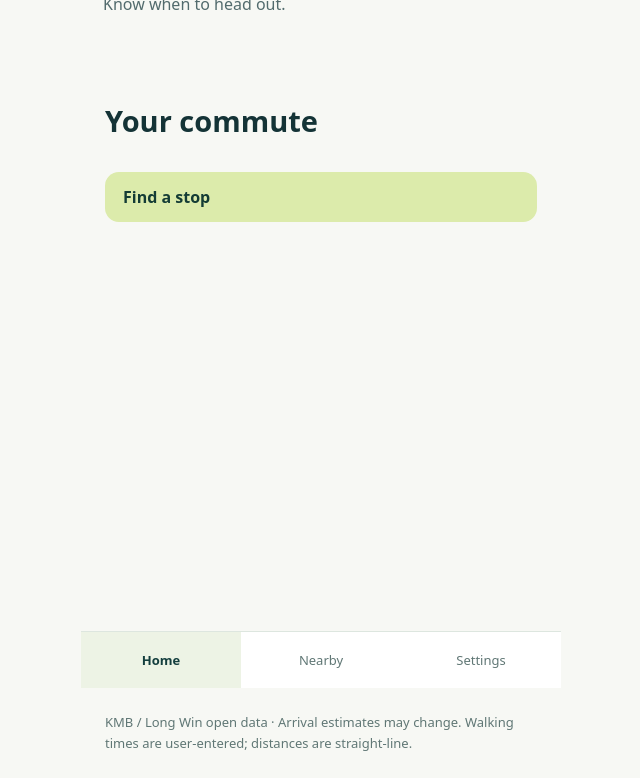
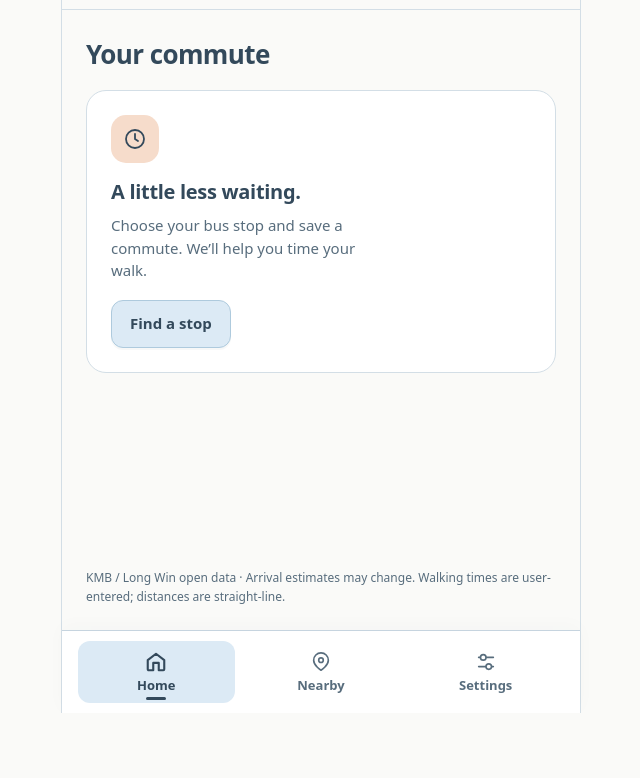
Before and after one commit to Claire0712/bus-o-clock, a plain HTML site: page index.html in a window 1280 px wide. Shown: the part 87-865 px from the top of the page, without its empty margins (319-959 px from the left). After the commit the page ends 800 px from the top, so only its background shows below. Drawn offline with Linux system fonts and the light colour scheme.

Commit message:
Publish mist blue and peach interface

```diff
--- a/index.html
+++ b/index.html
@@ -1,3 +1,15 @@
-<!doctype html><html lang="en"><head><meta charset="utf-8"><meta name="viewport" content="width=device-width, initial-scale=1, viewport-fit=cover"><title>Bus o'Clock</title>  <script type="module" crossorigin src="/bus-o-clock/assets/index-D4SwiH7V.js"></script>
-  <link rel="stylesheet" crossorigin href="/bus-o-clock/assets/index-DZIzXPxx.css">
-</head><body><div class="layout"><div class="phone"><header><h1>Bus o'Clock</h1><p>Know when to head out.</p></header><p id="status" role="status" aria-live="polite"></p><main class="screen" id="screen"></main><nav><button data-page="home">Home</button><button data-page="nearby">Nearby</button><button data-page="settings">Settings</button></nav><footer class="sub" style="padding:24px">KMB / Long Win open data · Arrival estimates may change. Walking times are user-entered; distances are straight-line.</footer></div></div></body></html>
+<!doctype html>
+<html lang="en"><head>
+<meta charset="utf-8"><meta name="viewport" content="width=device-width, initial-scale=1, viewport-fit=cover"><meta name="theme-color" content="#FAFAF8">
+<title>Bus o'Clock</title>
+  <script type="module" crossorigin src="/bus-o-clock/assets/index-CPEm4hII.js"></script>
+  <link rel="stylesheet" crossorigin href="/bus-o-clock/assets/index-C6pwU_JX.css">
+</head><body><div class="layout"><div class="phone">
+<header><div class="brand"><span class="brand-mark" aria-hidden="true"><svg viewBox="0 0 24 24" fill="none" stroke="currentColor" stroke-width="1.8" stroke-linecap="round" stroke-linejoin="round"><rect x="5" y="3" width="14" height="16" rx="4"/><path d="M5 11h14M8 19v2m8-2v2M9 7h6"/><circle cx="8.5" cy="15.5" r=".7"/><circle cx="15.5" cy="15.5" r=".7"/></svg></span><div><h1>Bus o'Clock</h1><p>Know when to head out.</p></div></div></header>
+<p id="status" role="status" aria-live="polite"></p><main class="screen" id="screen"></main>
+<footer class="app-footer">KMB / Long Win open data · Arrival estimates may change. Walking times are user-entered; distances are straight-line.</footer>
+<nav aria-label="Main navigation">
+<button data-page="home" aria-label="Home"><svg aria-hidden="true" viewBox="0 0 24 24" fill="none" stroke="currentColor" stroke-linecap="round" stroke-linejoin="round"><path d="m3 10 9-7 9 7v10a1 1 0 0 1-1 1h-5v-8H9v8H4a1 1 0 0 1-1-1Z"/></svg><span>Home</span></button>
+<button data-page="nearby" aria-label="Nearby"><svg aria-hidden="true" viewBox="0 0 24 24" fill="none" stroke="currentColor" stroke-linecap="round" stroke-linejoin="round"><path d="M20 10c0 6-8 11-8 11S4 16 4 10a8 8 0 1 1 16 0Z"/><circle cx="12" cy="10" r="2.5"/></svg><span>Nearby</span></button>
+<button data-page="settings" aria-label="Settings"><svg aria-hidden="true" viewBox="0 0 24 24" fill="none" stroke="currentColor" stroke-linecap="round" stroke-linejoin="round"><path d="M4 7h16M4 17h16"/><circle cx="9" cy="7" r="3" fill="#FFFFFF"/><circle cx="15" cy="17" r="3" fill="#FFFFFF"/></svg><span>Settings</span></button>
+</nav></div></div></body></html>
```
